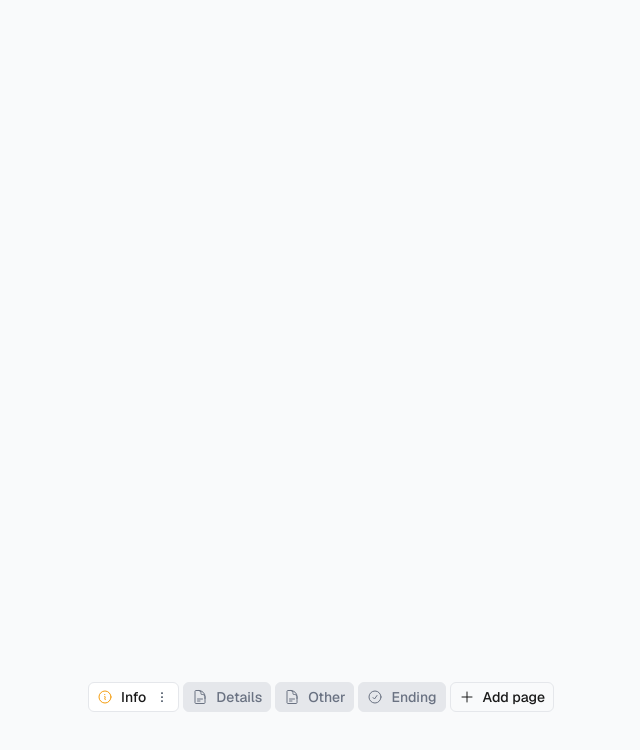
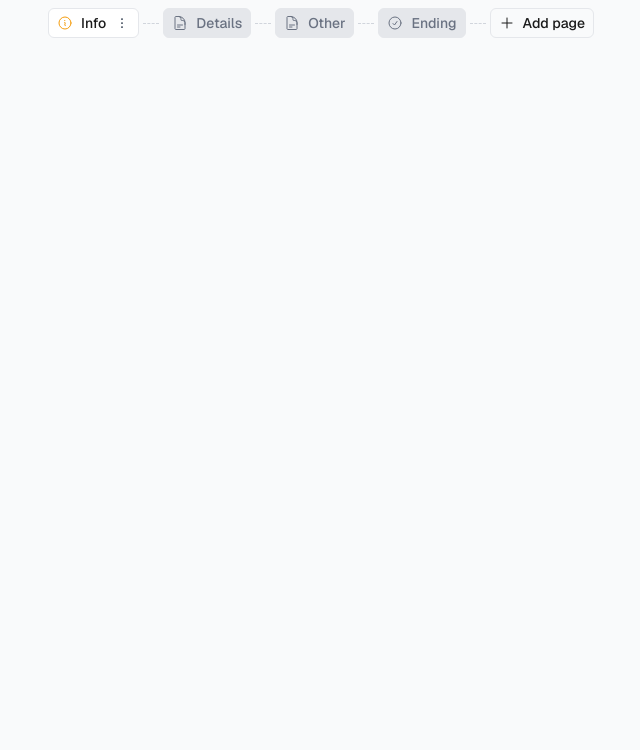
Before and after one commit to renantatsuo/navvy, a Next.js app: page / in a window 1280 px wide. Shown: the top 750 px of the page, without its empty margins (319-959 px from the left). Built offline with nearby package versions, Linux system fonts and the light colour scheme.

Commit message:
implement divider add button

```diff
--- a/src/app/globals.css
+++ b/src/app/globals.css
@@ -19,4 +19,8 @@ body {
   .button {
     @apply flex items-center space-x-2 px-2 py-1 rounded-md text-sm font-medium border border-gray-200 transition-colors cursor-pointer focus:outline-blue-500 focus:outline-1 focus:drop-shadow-blue-200 focus:drop-shadow-sm;
   }
+
+  .pages-divider {
+    @apply flex items-center justify-center w-4 min-h-full before:content-[""] before:absolute before:top-[50%] before:border-t-1 before:border-dashed before:border-gray-300 before:w-full;
+  }
 }
--- a/src/app/page.tsx
+++ b/src/app/page.tsx
@@ -31,7 +31,7 @@ export default function Home() {
 
   return (
     <div className="flex justify-center min-h-screen pb-20 gap-16 font-[family-name:var(--font-geist-sans)]">
-      <main className="flex justify-end flex-col gap-[32px] row-start-2 sm:items-start">
+      <main className="flex flex-col gap-[32px] row-start-2 sm:items-start">
         <PagesNavigation
           pages={pages}
           activePage={activePage}
--- a/src/components/PagesNavigation/PagesNavItem.tsx
+++ b/src/components/PagesNavigation/PagesNavItem.tsx
@@ -39,7 +39,7 @@ export const PagesNavItem = ({
     <>
       <button
         ref={buttonRef}
-        draggable={!isSettingsOpen}
+        draggable={!isSettingsOpen && !!props.onDragStart}
         onClick={onClick}
         onContextMenu={handleContextMenu}
         className={classNames(
--- a/src/components/PagesNavigation/PagesNavigation.tsx
+++ b/src/components/PagesNavigation/PagesNavigation.tsx
@@ -1,5 +1,6 @@
 "use client";
 import { PlusIcon } from "@heroicons/react/24/outline";
+import classNames from "classnames";
 import React from "react";
 import { Page } from "~/app/page";
 import { PagesNavItem } from "~/components/PagesNavigation/PagesNavItem";
@@ -59,10 +60,20 @@ export const PagesNavigation = ({
 
   return (
     <div className="flex items-center px-4 py-2 gap-1">
-      <div className="flex items-center space-x-1">
-        {pages.map((page) => (
+      <div className="flex space-x-1">
+        {pages.map((page, idx) => {
+          const isLastPage = idx === pages.length - 1;
+          return (
+            <React.Fragment key={page.id}>
+              {isLastPage ? (
                 <PagesNavItem
-            key={page.id}
+                  page={page}
+                  isActive={activePage === page.id}
+                  isDragging={drag === page.id}
+                  onClick={handleTabClick(page.id)}
+                />
+              ) : (
+                <PagesNavItem
                   page={page}
                   isActive={activePage === page.id}
                   isDragging={drag === page.id}
@@ -73,7 +84,24 @@ export const PagesNavigation = ({
                   onDragOver={handleDragOver}
                   onDrop={handleDrop}
                 />
-        ))}
+              )}
+              <div
+                className={classNames(
+                  "pages-divider relative group cursor-pointer",
+                  {
+                    "hover:w-10 transition-[width]": !isLastPage,
+                  }
+                )}
+              >
+                {!isLastPage ? (
+                  <button className="z-1 bg-white rounded-full border-1 border-gray-200 hidden group-hover:block cursor-pointer">
+                    <PlusIcon className="size-3" />
+                  </button>
+                ) : null}
+              </div>
+            </React.Fragment>
+          );
+        })}
       </div>
 
       <button className="button">
```
Lines whose indentation alone changed are shown as unchanged.
